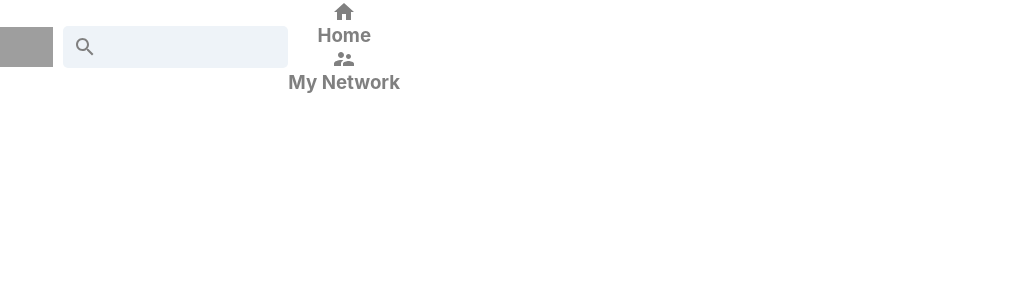
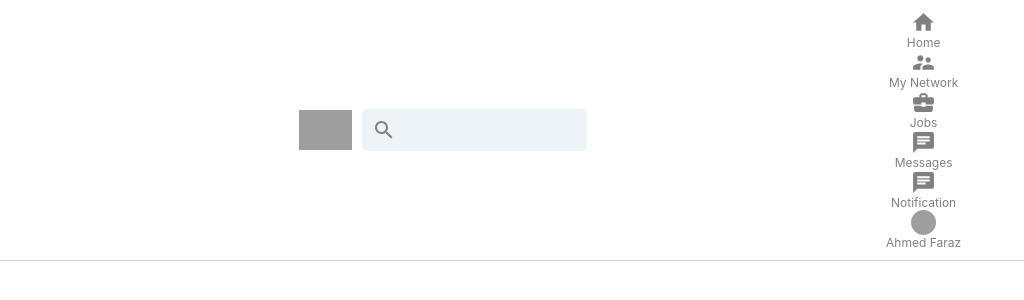
Before and after one commit to Ahmiii/LinkdIn_Clone, a React (Create React App) app: page / in a window 1280 px wide. Shown: the top 300 px of the page, without its empty margins (0-1024 px from the left). Built offline with nearby package versions, Linux system fonts and the light colour scheme; grey boxes are pictures that could not be loaded.

Commit message:
header completed

```diff
--- a/src/app/components/Header/Header.css
+++ b/src/app/components/Header/Header.css
@@ -1,4 +1,12 @@
 .Header {
+  position: sticky;
+  top: 0;
   display: flex;
   align-items: center;
+  width: 100%;
+  border-bottom: 0.1px solid lightgray;
+  justify-content: space-evenly;
+  padding-top: 10px;
+  padding-bottom: 10px;
+  z-index: 999;
 }
--- a/src/app/components/Header/header_right/headerOptions/headerOptions.css
+++ b/src/app/components/Header/header_right/headerOptions/headerOptions.css
@@ -5,6 +5,15 @@
   margin-right: 20px;
   color: gray;
 }
+.headerOption__title {
+  font-size: 12px;
+  font-weight: 400;
+}
+.headerOption__icon {
+  object-fit: contain;
+  height: 25px !important;
+  width: 25px !important;
+}
 .headerOption:hover {
   color: black;
   cursor: pointer;
--- a/src/app/components/Header/header_right/headerOptions/headerOptions.jsx
+++ b/src/app/components/Header/header_right/headerOptions/headerOptions.jsx
@@ -1,10 +1,12 @@
 import React from "react";
 import "./headerOptions.css";
-const headerOptions = ({ Icon, title }) => {
+import { Avatar } from "@material-ui/core";
+const headerOptions = ({ avatar, Icon, title }) => {
   console.log("heelo world");
   return (
     <div className="headerOption">
       {Icon && <Icon className="headerOption__icon" />}
+      {avatar && <Avatar className="headerOption__icon" src={avatar} />}
       <h3 className="headerOption__title">{title}</h3>
     </div>
   );
--- a/src/app/components/Header/header_right/header_right.jsx
+++ b/src/app/components/Header/header_right/header_right.jsx
@@ -2,6 +2,9 @@ import React from "react";
 import HeaderOption from "./headerOptions/headerOptions";
 import HomeIcon from "@material-ui/icons/Home";
 import SupervisorAccountIcon from "@material-ui/icons/SupervisorAccount";
+import BuisnessCenterIcon from "@material-ui/icons/BusinessCenter";
+import ChatIcon from "@material-ui/icons/Chat";
+import NotificationIcon from "@material-ui/icons/Chat";
 import "./header_right.css";
 
 const header_right = () => {
@@ -11,6 +14,13 @@ const header_right = () => {
     <div className="header__right">
       <HeaderOption Icon={HomeIcon} title="Home" />
       <HeaderOption Icon={SupervisorAccountIcon} title="My Network" />
+      <HeaderOption Icon={BuisnessCenterIcon} title="Jobs" />
+      <HeaderOption Icon={ChatIcon} title="Messages" />
+      <HeaderOption Icon={NotificationIcon} title="Notification" />
+      <HeaderOption
+        avatar="https://media-exp1.licdn.com/dms/image/C5103AQH5Rq4kt7yCxQ/profile-displayphoto-shrink_800_800/0/1577266457385?e=1617840000&v=beta&t=AOPYXG2HGgctT6r-ffvfbVp3Mb1poY9SRBshLLO4LhA"
+        title="Ahmed Faraz"
+      />
     </div>
   );
 };
```
Also changed, not shown: 1 other file (tests, documents, lock files or other folders).
